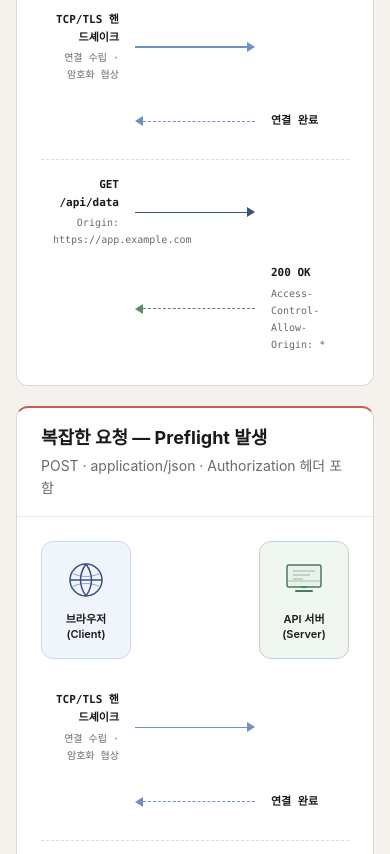
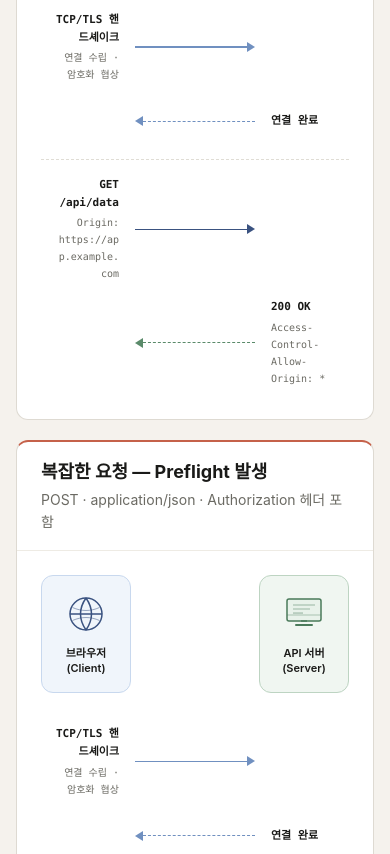
Before and after one commit to imuzikr/my-html, a plain HTML site: page articles/2026-05-21-cors-preflight.html in a window 390 px wide. Shown: the part 5323-6177 px from the top of the page. Drawn offline with Linux system fonts and the light colour scheme.

Commit message:
fix: sequence diagram text wrapping issues (#7)
- Widen actor columns 160px → 180px to give more room for label text
- Add word-break:keep-all to sd-detail to prevent mid-syllable Korean line breaks
- Add overflow-wrap:break-word for long URLs and header values
- Adjust 850px breakpoint column width from 110px to 130px

https://claude.ai/code/session_01WW6FpZEbPrTMhQTFkoPmjq

Co-authored-by: Claude <noreply@anthropic.com>

```diff
--- a/articles/2026-05-21-cors-preflight.html
+++ b/articles/2026-05-21-cors-preflight.html
@@ -309,19 +309,19 @@ footer{background:var(--color-bg-alt);border-top:1px solid var(--color-border);
 .sd-subtitle{font-size:var(--text-sm);color:var(--color-text-muted);}
 .seqdiag-body{padding:var(--space-6);}
 /* Actors — illustration card style */
-.sd-actors{display:grid;grid-template-columns:160px 1fr 160px;margin-bottom:var(--space-6);}
+.sd-actors{display:grid;grid-template-columns:180px 1fr 180px;margin-bottom:var(--space-6);}
 .sd-actor{display:flex;flex-direction:column;align-items:center;gap:var(--space-2);padding:var(--space-4) var(--space-3);border-radius:var(--radius-lg);border:1px solid #dedad2;background:#fff;}
 .sd-actor-client{background:#f0f5fb;border-color:#c8d8ee;}
 .sd-actor-server{background:#f0f6f1;border-color:#bdd4c2;}
 .sd-actor-name{font-size:var(--text-sm);font-weight:var(--weight-semibold);color:#1a1a18;text-align:center;line-height:1.4;margin-top:2px;}
 /* Message rows */
 .sd-msgs{display:flex;flex-direction:column;gap:0;}
-.sd-row{display:grid;grid-template-columns:160px 1fr 160px;align-items:center;min-height:60px;}
+.sd-row{display:grid;grid-template-columns:180px 1fr 180px;align-items:center;min-height:60px;}
 .sd-cell{padding:var(--space-2) var(--space-3);}
 .sd-cell-left{text-align:right;}
 .sd-cell-right{text-align:left;}
 .sd-name{font-family:var(--font-mono);font-size:var(--text-sm);font-weight:700;color:#1a1a18;white-space:nowrap;}
-.sd-detail{font-family:var(--font-mono);font-size:12px;color:#6b6a63;line-height:1.7;margin-top:3px;}
+.sd-detail{font-family:var(--font-mono);font-size:12px;color:#6b6a63;line-height:1.7;margin-top:3px;word-break:keep-all;overflow-wrap:break-word;}
 .sd-badge{display:inline-block;font-size:11px;font-weight:600;padding:2px 8px;border-radius:4px;background:#faeee7;color:#c5614a;margin-top:5px;letter-spacing:0.01em;}
 /* Arrows */
 .sd-arr{display:flex;align-items:center;padding:0 4px;}
@@ -339,7 +339,7 @@ footer{background:var(--color-bg-alt);border-top:1px solid var(--color-border);
 /* Divider between phases */
 .sd-divider{grid-column:1/-1;border:none;border-top:1px dashed #e0ddd5;margin:var(--space-2) 0;}
 @media(max-width:850px){
-  .sd-actors,.sd-row{grid-template-columns:110px 1fr 110px;}
+  .sd-actors,.sd-row{grid-template-columns:130px 1fr 130px;}
   .sd-actor-name{font-size:12px;}
   .sd-name{font-size:12px;}
   .sd-detail{font-size:11px;}
```
